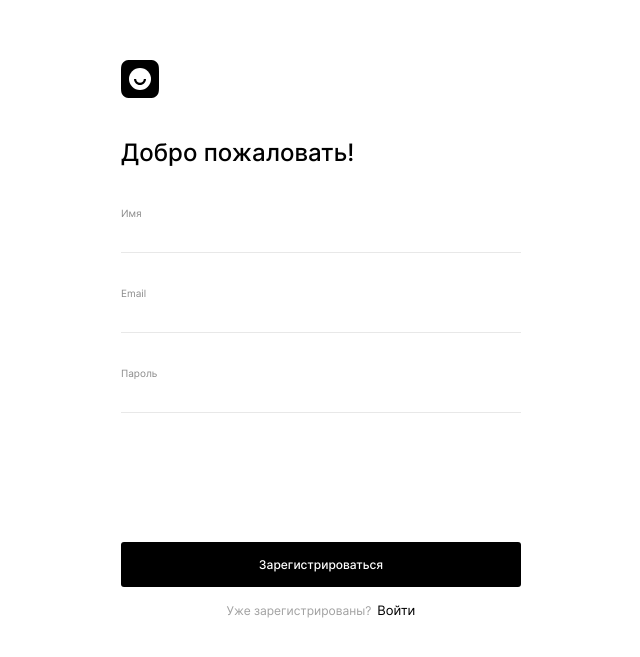
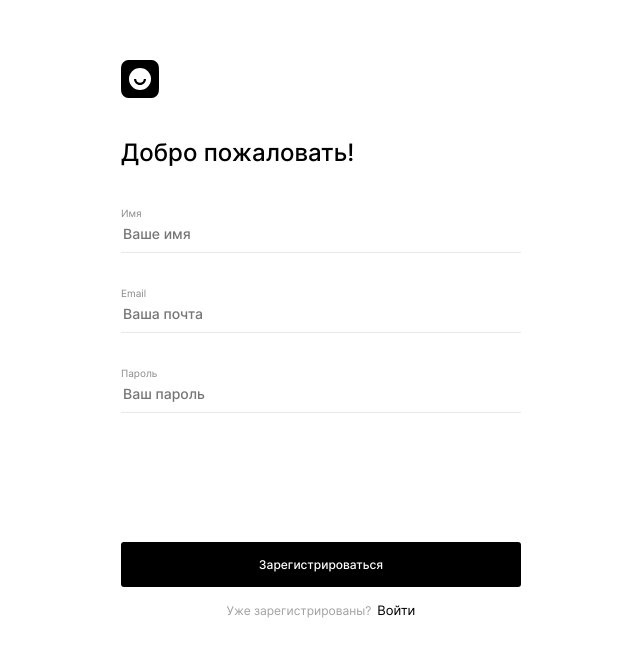
Before and after one commit to mintolime/movies-explorer-frontend, a React (Create React App) app: page /signup in a window 1280 px wide. Shown: the part 131-788 px from the top of the page, without its empty margins (319-959 px from the left). Built offline with nearby package versions, Linux system fonts and the light colour scheme.

Commit message:
fix: added placeholders

```diff
--- a/src/components/App/App.css
+++ b/src/components/App/App.css
@@ -15,6 +15,7 @@
   margin: 0;
 }
 
+/* бэм-миксы для переиспользования  */
 .page__link {
   text-decoration: none;
   color: #000;
--- a/src/components/Login/Login.jsx
+++ b/src/components/Login/Login.jsx
@@ -29,6 +29,7 @@ function Login({ onAuthorization }) {
           name="email"
           type="email"
           aria-label="Ваша почта"
+          placeholder='Введите почту'
           minLength="2"
           maxLength="30"
           required
@@ -41,6 +42,7 @@ function Login({ onAuthorization }) {
           name="password"
           type="password"
           aria-label="Ваш пароль"
+          placeholder='Ваш пароль'
           value={values.password || ''}
           minLength="8"
           maxLength="30"
--- a/src/components/Register/Register.jsx
+++ b/src/components/Register/Register.jsx
@@ -26,6 +26,7 @@ function Register({ onRegister }) {
           name="name"
           type="text"
           aria-label="Ваше имя"
+          placeholder='Ваше имя'
           minLength="2"
           maxLength="100"
           required
@@ -40,6 +41,7 @@ function Register({ onRegister }) {
           name="email"
           type="email"
           aria-label="Ваша почта"
+          placeholder='Ваша почта'
           minLength="2"
           maxLength="30"
           required
@@ -52,6 +54,7 @@ function Register({ onRegister }) {
           name="password"
           type="password"
           aria-label="Ваш пароль"
+          placeholder='Ваш пароль'
           value={values.password || ''}
           minLength="8"
           maxLength="30"
```
